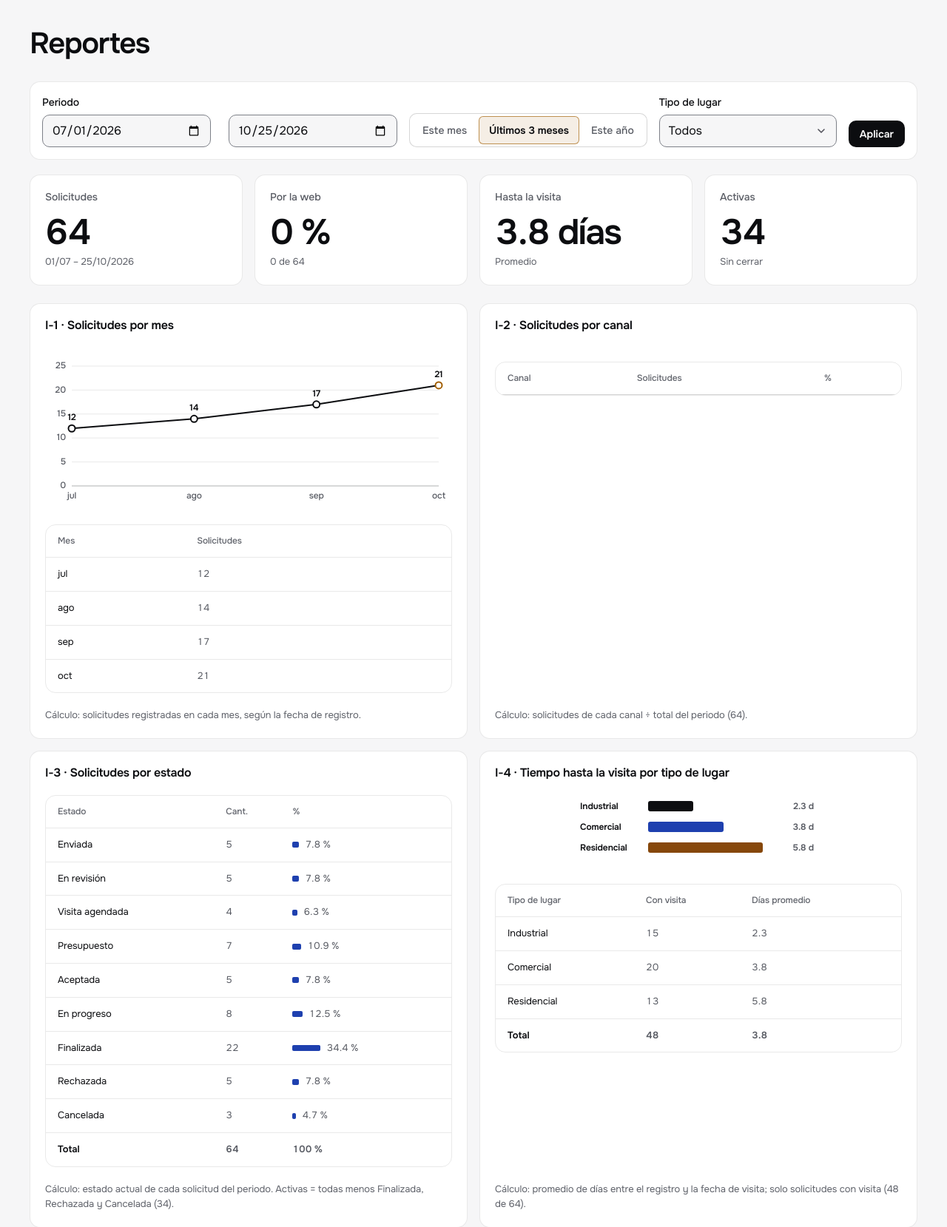
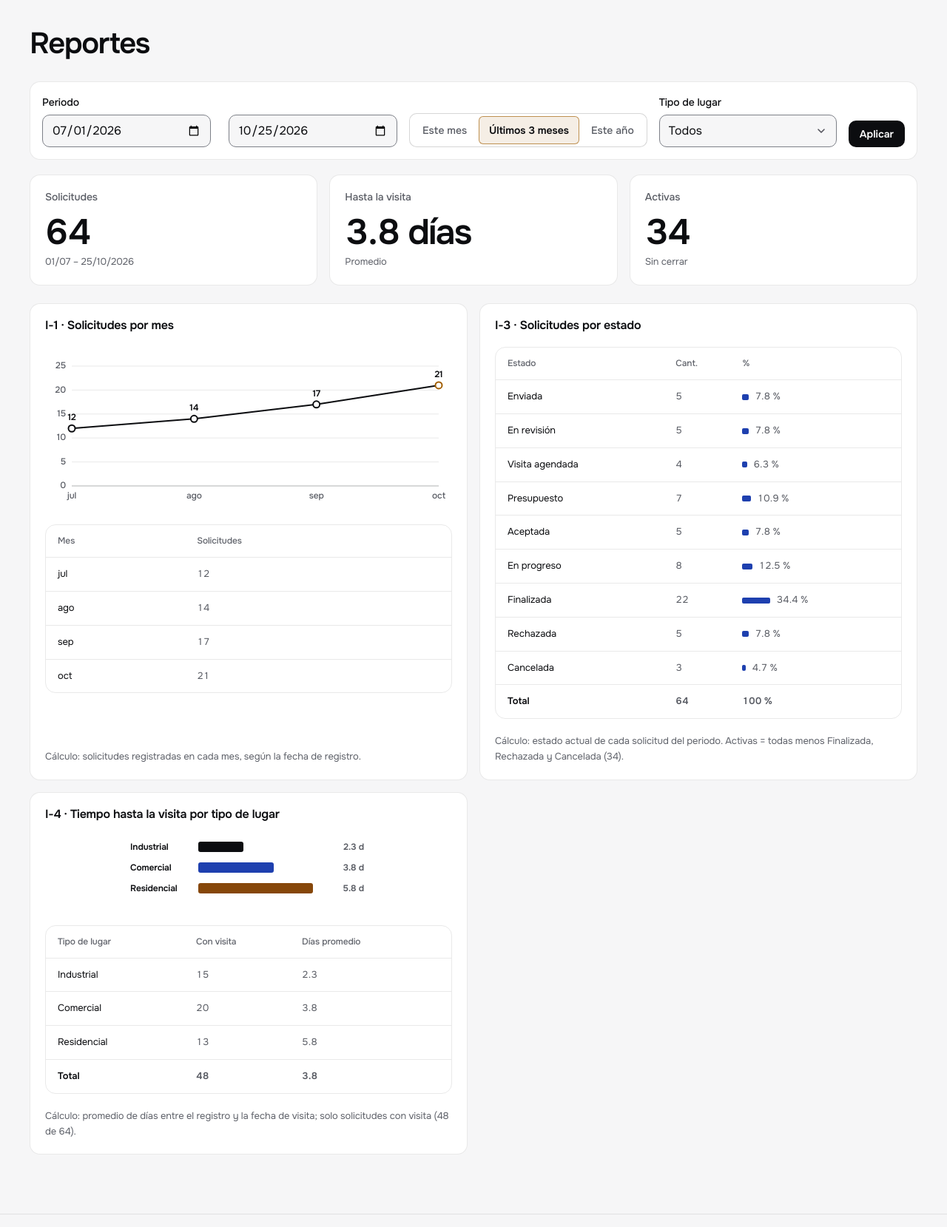
Before and after one commit to scaryf11sh/Proyecto-Web, a PHP site: page /reportes.php in a window 1280 px wide. Shown: the part 70-1729 px from the top of the page at 74% size. Run offline with PHP 8.4, Linux system fonts and the light colour scheme; a user stored in the database is signed in; data comes from the database, SQL or seed files in the repository; data that the repository does not hold is empty.

Commit message:
reportes: sin la gráfica ni el indicador por canal

```diff
--- a/js/reportes.js
+++ b/js/reportes.js
@@ -198,30 +198,6 @@
     });
   }
 
-  function actualizarGraficaI2(contenedor, filas) {
-    if (!contenedor) return;
-
-    var modificadores = [
-      '',
-      'barra-horizontal--secundaria',
-      'barra-horizontal--terciaria',
-      'barra-horizontal--cuaternaria'
-    ];
-    var barras = contenedor.querySelectorAll('.barra-horizontal');
-    var reduceMotion = window.matchMedia && window.matchMedia('(prefers-reduced-motion: reduce)').matches;
-
-    barras.forEach(function (barra, idx) {
-      var mod = idx < modificadores.length ? modificadores[idx] : 'barra-horizontal--cuaternaria';
-      if (mod) barra.classList.add(mod);
-      if (!reduceMotion) {
-        barra.style.transition = 'width 180ms ease-out';
-      }
-      if (Array.isArray(filas) && filas[idx] && typeof filas[idx].porcentaje !== 'undefined') {
-        barra.style.width = Math.max(0, Math.min(100, Number(filas[idx].porcentaje) || 0)) + '%';
-      }
-    });
-  }
-
   function enriquecerTablaI3(filas) {
     var contenedorI3 = document.getElementById('grafica-i3');
     if (!contenedorI3) return;
@@ -321,14 +297,10 @@
     if (!datos) return;
 
     var canvasI1 = document.getElementById('grafica-i1');
-    var contenedorI2 = document.getElementById('grafica-i2');
 
     function renderizarTodo() {
       if (canvasI1) {
         dibujarGraficaI1(canvasI1, datos.i1_por_mes || []);
-      }
-      if (contenedorI2) {
-        actualizarGraficaI2(contenedorI2, datos.i2_por_canal || []);
       }
       enriquecerTablaI3(datos.i3_por_estado || []);
       enriquecerGraficaI4(datos);
--- a/reportes.php
+++ b/reportes.php
@@ -51,10 +51,6 @@ $json_reportes = json_encode(
         'i1_por_mes' => array_map(
             static fn(array $fila): array => ['etiqueta' => $fila['etiqueta'], 'cantidad' => (int)$fila['cantidad']],
             $reportes['i1_por_mes']
-        ),
-        'i2_por_canal' => array_map(
-            static fn(array $fila): array => ['canal' => $fila['canal'], 'cantidad' => (int)$fila['cantidad'], 'porcentaje' => (int)$fila['porcentaje']],
-            $reportes['i2_por_canal']
         ),
         'i3_por_estado' => array_map(
             static fn(array $fila): array => ['estado' => $fila['estado'], 'cantidad' => (int)$fila['cantidad'], 'porcentaje' => (float)$fila['porcentaje']],
@@ -119,11 +115,6 @@ require __DIR__ . '/includes/nav.php';
     <span class="tarjeta-kpi__subtexto"><?= e(formatear_fecha_corta($desde)) ?> – <?= e(formatear_fecha($hasta)) ?></span>
   </article>
   <article class="tarjeta-kpi">
-    <span class="tarjeta-kpi__titulo">Por la web</span>
-    <strong class="tarjeta-kpi__valor"><?= e((int)$kpis['web_porcentaje']) ?> %</strong>
-    <span class="tarjeta-kpi__subtexto"><?= e((int)$kpis['web_cantidad']) ?> de <?= e($total) ?></span>
-  </article>
-  <article class="tarjeta-kpi">
     <span class="tarjeta-kpi__titulo">Hasta la visita</span>
     <strong class="tarjeta-kpi__valor"><?= e($dias_promedio) ?> días</strong>
     <span class="tarjeta-kpi__subtexto">Promedio</span>
@@ -169,41 +160,6 @@ require __DIR__ . '/includes/nav.php';
       </table>
     </div>
     <p class="tarjeta-reporte__nota">Cálculo: solicitudes registradas en cada mes, según la fecha de registro.</p>
-  </article>
-
-  <article class="tarjeta-reporte">
-    <h2 class="tarjeta-reporte__titulo">I-2 · Solicitudes por canal</h2>
-    <div class="tarjeta-reporte__lienzo" id="grafica-i2">
-      <?php foreach ($reportes['i2_por_canal'] as $fila): ?>
-      <p>
-        <strong><?= e($fila['canal']) ?></strong>
-        <span class="barra-horizontal" style="width: <?= e((int)$fila['porcentaje']) ?>%"></span>
-        <span><?= e((int)$fila['cantidad']) ?> · <?= e((int)$fila['porcentaje']) ?> %</span>
-      </p>
-      <?php endforeach; ?>
-    </div>
-    <div class="tabla-contenedor">
-      <table class="tabla-datos">
-        <caption>I-2 · Solicitudes por canal</caption>
-        <thead>
-          <tr>
-            <th>Canal</th>
-            <th>Solicitudes</th>
-            <th>%</th>
-          </tr>
-        </thead>
-        <tbody>
-          <?php foreach ($reportes['i2_por_canal'] as $fila): ?>
-          <tr>
-            <td><?= e($fila['canal']) ?></td>
-            <td><?= e((int)$fila['cantidad']) ?></td>
-            <td><?= e((int)$fila['porcentaje']) ?> %</td>
-          </tr>
-          <?php endforeach; ?>
-        </tbody>
-      </table>
-    </div>
-    <p class="tarjeta-reporte__nota">Cálculo: solicitudes de cada canal ÷ total del periodo (<?= e($total) ?>).</p>
   </article>
 
   <article class="tarjeta-reporte">
```
Also changed, not shown: css/styles.css (+0 -41 lines).
